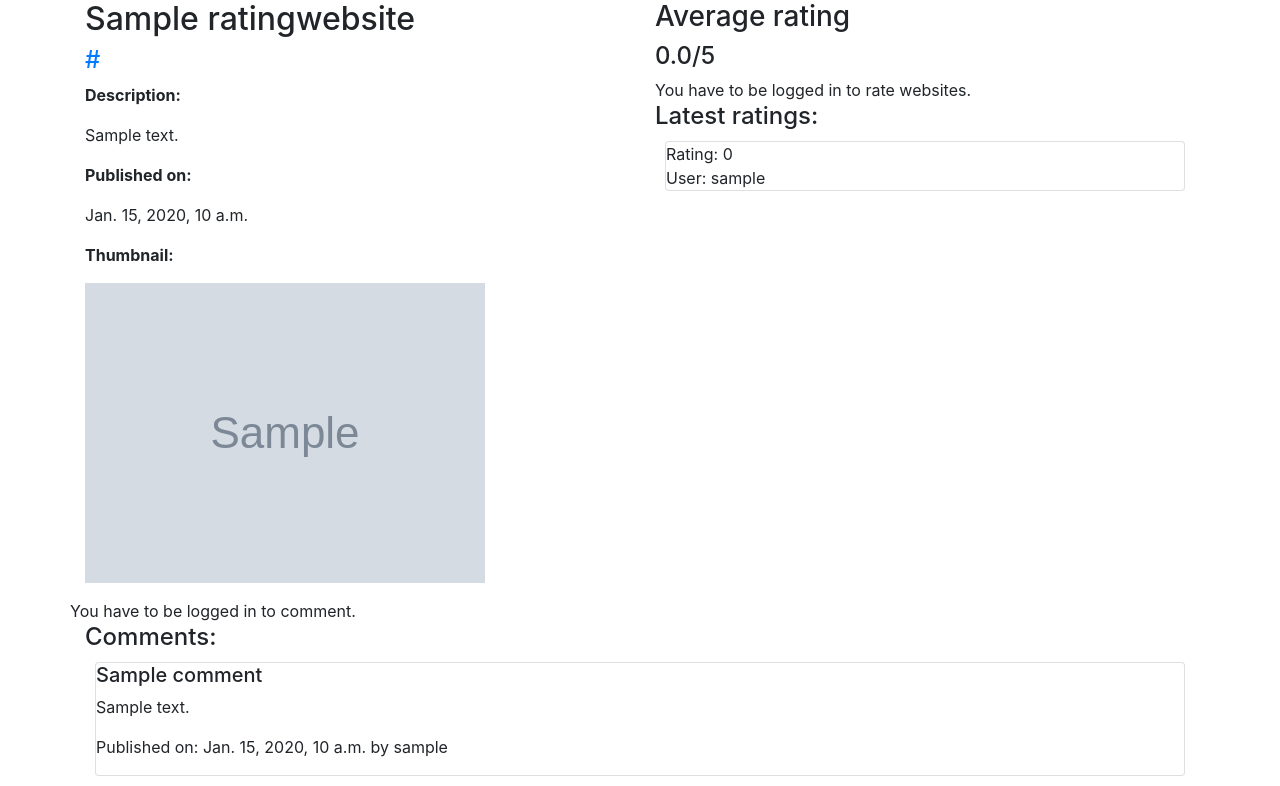
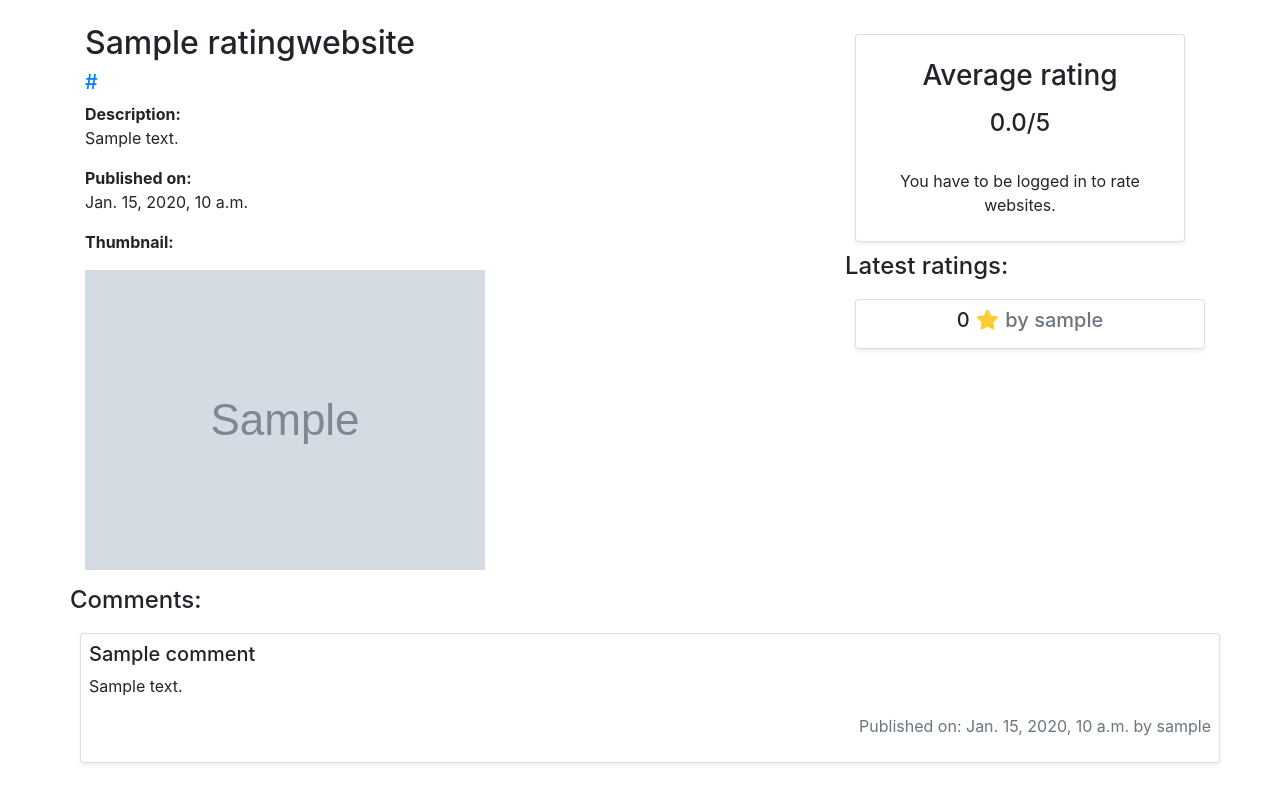
Before and after one commit to EerikSaksi/rate_my_rating, a Django app: a page that uses templates/webapp/website_details.html in a window 1280 px wide. Shown: the part 56-842 px from the top of the page. After the commit the page ends 820 px from the top, so only its background shows below. Run offline with Django 3.2, Linux system fonts and the light colour scheme; tables that the repository leaves empty hold one stand-in row (values such as "Sample post"); grey boxes marked "Sample" are stand-in pictures; some libraries are stand-ins or nearby versions.

Commit message:
design changes

```diff
--- a/static/css/global.css
+++ b/static/css/global.css
@@ -89,3 +89,11 @@
     margin-top: 40px;
     margin-bottom: 10px;
 }
+.detail-thumnail {
+    width: 100%;
+}
+.inline-star {
+    display: inline-block;
+    color: #ffcc36;
+
+}
--- a/static/js/website_detail.js
+++ b/static/js/website_detail.js
@@ -51,7 +51,11 @@ $(document).ready(function(){
                 $('#average_rating').html(response.average_rating);
                 $('#latest_ratings').html('');
                 for(var rating of response.ratings){
-                    $('#latest_ratings').append('<div class="card">Rating: '+ rating.rating +'<br>User: '+ rating.user +'</div>');
+                    $('#latest_ratings').append(`<div class="card shadow-sm p-2 d-inline-block col-12 text-center">
+                                                    <h5>`+ rating.rating +`<i class='inline-star fa fa-star fa-fw'></i>
+                                                    <span class="text-secondary"> by `+ rating.user +`</span>
+                                                    </h5>
+                                                </div>`);
                 }
 
                 $('#rating_success').show();
--- a/templates/webapp/website_details.html
+++ b/templates/webapp/website_details.html
@@ -20,14 +20,18 @@
         <strong>Something went wrong.</strong> The rating could not been updated.
     </div>
 
-    <div class="row">
-        <div class="col-6">
+    <div class="row pt-4">
+        <div class="col-lg-8 col-12">
             <h2>{{ website.name }}</h2>
-            <h4><a href="{{ website.url }}">{{ website.url }}</a></h4>
-            <p><strong>Description:</strong></p>
-            <p>{{ website.description }}</p>
-            <p><strong>Published on:</strong></p>
-            <p>{{ website.published }}</p>
+            <h5><a href="{{ website.url }}">{{ website.url }}</a></h5>
+            <p>
+                <strong>Description:</strong><br>
+                {{ website.description }}
+            </p>
+            <p>
+                <strong>Published on:</strong><br>
+                {{ website.published }}
+            </p>
             <p><strong>Thumbnail:</strong></p>
             <p>
             {% if website.thumbnail%}
@@ -37,9 +41,11 @@
             {% endif %}
             </p>
         </div>
-        <div class="col-6">
+        <div class="col-lg-4 col-12">
+            <div class="card shadow-sm p-4 text-center">
                 <h3>Average rating<h3>
                 <h4><span id="average_rating">{{ website.average_rating }}</span>/5</h4>
+                <br>
 
                 {% if user.is_authenticated and user == website.owner %}
                 <div>You cannot rate your own website.</div>
@@ -56,15 +62,16 @@
                 {% else %}
                 <div>You have to be logged in to rate websites.</div>
                 {% endif %}
+            </div>
 
             {% if ratings %}
             <h4>Latest ratings:</h4>
             <div id="latest_ratings">
                 {% for rating in ratings %}
-                    <div class="card">
-                        Rating: {{ rating.rating }}
-                        <br>
-                        User: {{ rating.user }}
+                    <div class="card shadow-sm p-2 d-inline-block col-12 text-center">
+                        <h5>{{ rating.rating }} <i class='inline-star fa fa-star fa-fw'></i>
+                        <span class="text-secondary"> by {{ rating.user }}</span>
+                        </h5>
                     </div>
                 {% endfor %}
                 {% else %}
@@ -73,31 +80,37 @@
             </div>
         </div>
     </div>
+
     <div class="row">
-        {% if comment_form %}
-        <h4>Post comment:</h4>
-        <form method="post">
-            {% csrf_token %}
-            {{ comment_form|crispy }}
-            <button class="btn btn-primary" type="submit">Post comment</button>
-        </form>
-        {% else %}
-        <div>You have to be logged in to comment.</div>
-        {% endif %}
-    </div>
-
         {% if comments %}
         <h4>Comments:</h4>
         {% for comment in comments %}
-        <div class="card row">
+            <div class="card col-12 shadow-sm p-2">
                 <h5>{{ comment.title }}</h5>
                 <p>{{ comment.text }}</p>
-            <p>Published on: {{ comment.published }} by {{ comment.user }}</p>
+                <p class="text-secondary text-right">Published on: {{ comment.published }} by {{ comment.user }}</p>
             </div>
         {% endfor %}
         {% else %}
             <h4>No comments so far. Be the first one!</h4>
         {% endif %}
+    </div>
+
+    <div class="row">
+        {% if comment_form %}
+        <h4>Post comment:</h4>
+        <br>
+        <div class="card shadow-sm col-12 p-3">
+            <form method="post">
+                {% csrf_token %}
+                {{ comment_form|crispy }}
+                <div class="text-right">
+                    <button class="btn btn-primary" type="submit">Post comment</button>
+                </div>
+            </form>
+        </div>
+        {% endif %}
+    </div>
 {% endblock %}
 
 {% block script_block %}
--- a/webapp/views.py
+++ b/webapp/views.py
@@ -68,7 +68,7 @@ def my_account(request):
             average_rating += website.average_rating()
         average_rating /= len(websites)
 
-    context_dict = {'websites': websites, 'average_rating': average_rating}
+    context_dict = {'websites': websites, 'average_rating': float("{0:.2f}".format(average_rating))}
     return render(request, 'webapp/my-account.html', context_dict)
 
 @login_required
```
Also changed, not shown: templates/webapp/my-account-edit.html (+6 -2 lines), templates/webapp/my-account-upload.html (+11 -5 lines), templates/webapp/my-account.html (+21 -19 lines), templates/webapp/website_edit.html (+11 -5 lines). Lines whose indentation alone changed are shown as unchanged.
